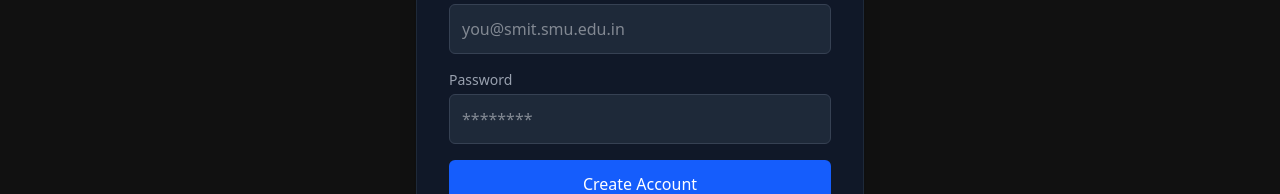
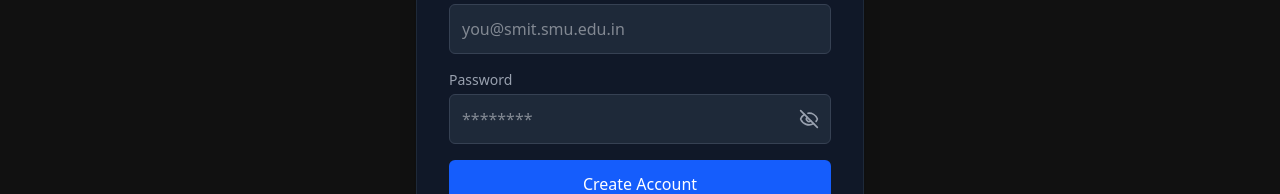
Before and after one commit to ryythem/CollegePYQSite, a React (Vite) app in the folder frontend/: page /signup in a window 1280 px wide. Shown: the part 362-556 px from the top of the page. Built offline with nearby package versions, Linux system fonts and the light colour scheme.

Commit message:
Added showPassword feature

```diff
--- a/frontend/src/pages/ForgotPassword.jsx
+++ b/frontend/src/pages/ForgotPassword.jsx
@@ -2,6 +2,7 @@ import { useEffect, useState } from "react";
 import { useNavigate, Link } from "react-router-dom";
 import axios from "axios";
 import Navbar from "../components/Navbar";
+import { Eye, EyeOff } from "lucide-react";
 
 const ForgotPassword = () => {
   const [email, setEmail] = useState("");
@@ -11,6 +12,7 @@ const ForgotPassword = () => {
   const [error, setError] = useState("");
   const [loading, setLoading] = useState(false);
   const [resendTimer, setResendTimer] = useState(60);
+  const [showPassword, setShowPassword] = useState(false);
   const navigate = useNavigate();
 
   useEffect(() => {
@@ -33,10 +35,13 @@ const ForgotPassword = () => {
     setError("");
 
     try {
-      const response = await axios.post(`${import.meta.env.VITE_API_URL}/auth/forgot-password`, {
+      const response = await axios.post(
+        `${import.meta.env.VITE_API_URL}/auth/forgot-password`,
+        {
           email,
           password,
-      });
+        }
+      );
 
       if (response.data.success) {
         setOtpSent(true);
@@ -147,21 +152,27 @@ const ForgotPassword = () => {
                   />
                 </div>
 
-                <div>
                 <label
                   htmlFor="password"
                   className="block text-sm font-medium text-gray-400 mb-1"
                 >
                   New Password
                 </label>
+                <div className="relative">
                   <input
-                    id="password"
-                    type="password"
+                    type={showPassword ? "text" : "password"}
                     placeholder="********"
                     value={password}
                     onChange={(e) => setPassword(e.target.value)}
-                    className="w-full p-3 bg-gray-800 rounded-md border border-gray-700 focus:ring-2 focus:ring-blue-500 focus:border-transparent outline-none transition-all text-base"
+                    className="w-full p-3 bg-gray-800 rounded-md border border-gray-700 focus:ring-2 focus:ring-blue-500 focus:border-transparent outline-none text-base pr-10"
                   />
+                  <button
+                    type="button"
+                    onClick={() => setShowPassword(!showPassword)}
+                    className="absolute inset-y-0 right-3 flex items-center text-gray-400 hover:text-gray-200"
+                  >
+                    {showPassword ? <Eye size={20} /> : <EyeOff size={20} />}
+                  </button>
                 </div>
 
                 <button
--- a/frontend/src/pages/Login.jsx
+++ b/frontend/src/pages/Login.jsx
@@ -2,12 +2,14 @@ import { useState } from "react";
 import axios from "axios";
 import { useNavigate, Link } from "react-router-dom";
 import Navbar from "../components/Navbar";
+import { Eye, EyeOff } from "lucide-react";
 
 const Login = () => {
   const [email, setEmail] = useState("");
   const [password, setPassword] = useState("");
   const [error, setError] = useState("");
   const [loading, setLoading] = useState(false);
+  const [showPassword, setShowPassword] = useState(false);
 
   const navigate = useNavigate();
 
@@ -21,10 +23,13 @@ const Login = () => {
     setError("");
 
     try {
-      const response = await axios.post(`${import.meta.env.VITE_API_URL}/auth/login`, {
+      const response = await axios.post(
+        `${import.meta.env.VITE_API_URL}/auth/login`,
+        {
           email,
           password,
-      });
+        }
+      );
 
       if (!response.data.success) {
         setError(response.data.message);
@@ -68,22 +73,28 @@ const Login = () => {
                   className="w-full p-3 bg-gray-800 rounded-md border border-gray-700 focus:ring-2 focus:ring-blue-500 focus:border-transparent outline-none transition-all text-base"
                 />
               </div>
-
-              <div>
               <label
                 htmlFor="password"
                 className="block text-sm font-medium text-gray-400 mb-1"
               >
                 Password
               </label>
+
+              <div className="relative">
                 <input
-                  id="password"
-                  type="password"
+                  type={showPassword ? "text" : "password"}
                   placeholder="********"
                   value={password}
                   onChange={(e) => setPassword(e.target.value)}
-                  className="w-full p-3 bg-gray-800 rounded-md border border-gray-700 focus:ring-2 focus:ring-blue-500 focus:border-transparent outline-none transition-all text-base"
+                  className="w-full p-3 bg-gray-800 rounded-md border border-gray-700 focus:ring-2 focus:ring-blue-500 focus:border-transparent outline-none text-base pr-10"
                 />
+                <button
+                  type="button"
+                  onClick={() => setShowPassword(!showPassword)}
+                  className="absolute inset-y-0 right-3 flex items-center text-gray-400 hover:text-gray-200"
+                >
+                  {showPassword ? <Eye size={20} /> : <EyeOff size={20} />}
+                </button>
               </div>
 
               <button
@@ -95,7 +106,6 @@ const Login = () => {
               </button>
             </div>
             <p className="text-center text-gray-500 text-sm">
-
               <Link
                 to="/forgot-password"
                 className="text-blue-400 hover:text-blue-300"
--- a/frontend/src/pages/Signup.jsx
+++ b/frontend/src/pages/Signup.jsx
@@ -2,6 +2,8 @@ import { useEffect, useState } from "react";
 import { useNavigate, Link } from "react-router-dom";
 import axios from "axios";
 import Navbar from "../components/Navbar";
+import { FaEye, FaEyeSlash } from "react-icons/fa";
+import { Eye, EyeOff } from "lucide-react";
 
 const Signup = () => {
   const [email, setEmail] = useState("");
@@ -11,6 +13,7 @@ const Signup = () => {
   const [error, setError] = useState("");
   const [loading, setLoading] = useState(false);
   const [resendTimer, setResendTimer] = useState(60);
+  const [showPassword, setShowPassword] = useState(false);
   const navigate = useNavigate();
 
   useEffect(() => {
@@ -35,7 +38,9 @@ const Signup = () => {
     }
 
     if (!validatePassword(password)) {
-      setError("Password must be at least 8 characters long and include a number and special character.");
+      setError(
+        "Password must be at least 8 characters long and include a number and special character."
+      );
       return;
     }
 
@@ -43,10 +48,13 @@ const Signup = () => {
     setError("");
 
     try {
-      const response = await axios.post(`${import.meta.env.VITE_API_URL}/auth/signup`, {
+      const response = await axios.post(
+        `${import.meta.env.VITE_API_URL}/auth/signup`,
+        {
           email,
           password,
-      });
+        }
+      );
 
       if (response.data.success) {
         setOtpSent(true);
@@ -63,7 +71,6 @@ const Signup = () => {
       setLoading(false);
     }
   };
-
 
   const handleOtp = async () => {
     if (!otp) {
@@ -158,21 +165,27 @@ const Signup = () => {
                   />
                 </div>
 
-                <div>
                 <label
                   htmlFor="password"
                   className="block text-sm font-medium text-gray-400 mb-1"
                 >
                   Password
                 </label>
+                <div className="relative">
                   <input
-                    id="password"
-                    type="password"
+                    type={showPassword ? "text" : "password"}
                     placeholder="********"
                     value={password}
                     onChange={(e) => setPassword(e.target.value)}
-                    className="w-full p-3 bg-gray-800 rounded-md border border-gray-700 focus:ring-2 focus:ring-blue-500 focus:border-transparent outline-none transition-all text-base"
+                    className="w-full p-3 bg-gray-800 rounded-md border border-gray-700 focus:ring-2 focus:ring-blue-500 focus:border-transparent outline-none text-base pr-10"
                   />
+                  <button
+                    type="button"
+                    onClick={() => setShowPassword(!showPassword)}
+                    className="absolute inset-y-0 right-3 flex items-center text-gray-400 hover:text-gray-200"
+                  >
+                    {showPassword ? <Eye size={20} /> : <EyeOff size={20} />}
+                  </button>
                 </div>
 
                 <button
```
Also changed, not shown: 1 other file (tests, documents, lock files or other folders). Lines whose indentation alone changed are shown as unchanged.
